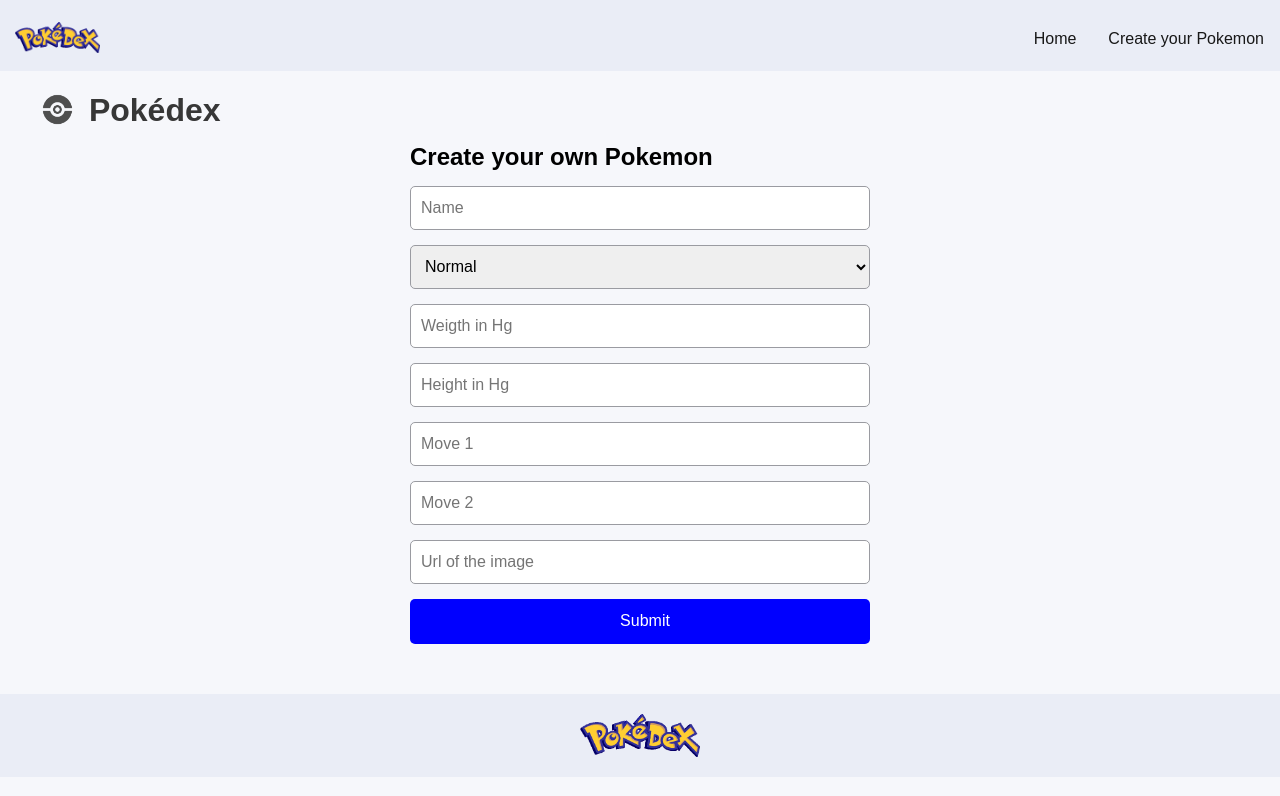
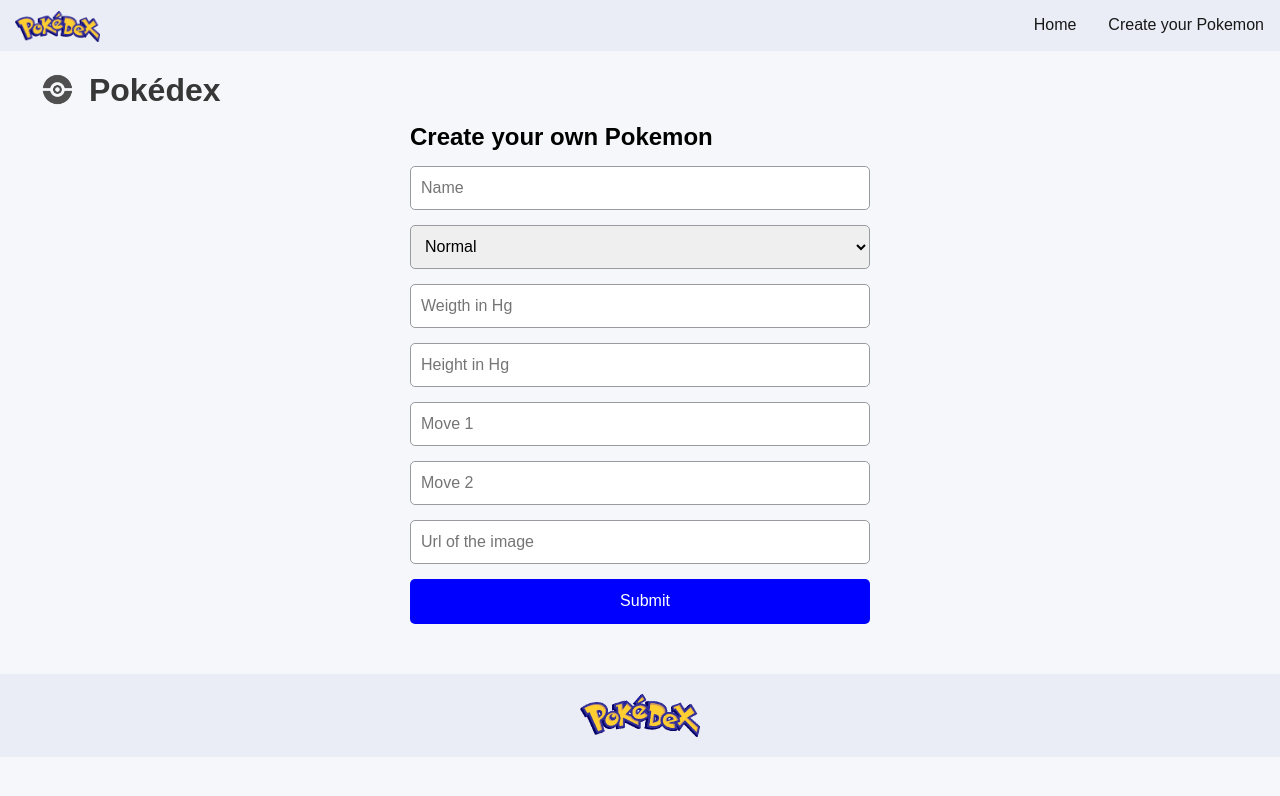
Before and after one commit to emiliolatorre/PokeApp, a React (Vite) app: page /new in a window 1280 px wide. Shown: the top 796 px of the page. Built offline with nearby package versions, Linux system fonts and the light colour scheme.

Commit message:
correction/scss

```diff
--- a/src/styles/components/_Nav.scss
+++ b/src/styles/components/_Nav.scss
@@ -48,6 +48,8 @@
 
 @media only screen and (min-width:$ipad-breakpoint){
     .nav{
+        margin: 0;
+
         &>label{
             display:none;
         }
@@ -61,11 +63,11 @@
     }
 
     .ulNav {
-        margin-top: -10px;
+        margin-top: -18px;
     }
 
     .pokedex {
         width: 85px;
-        margin: 0 0 -33px 15px;
+        margin: 0 0 -28px 15px;
     }
 }
```
